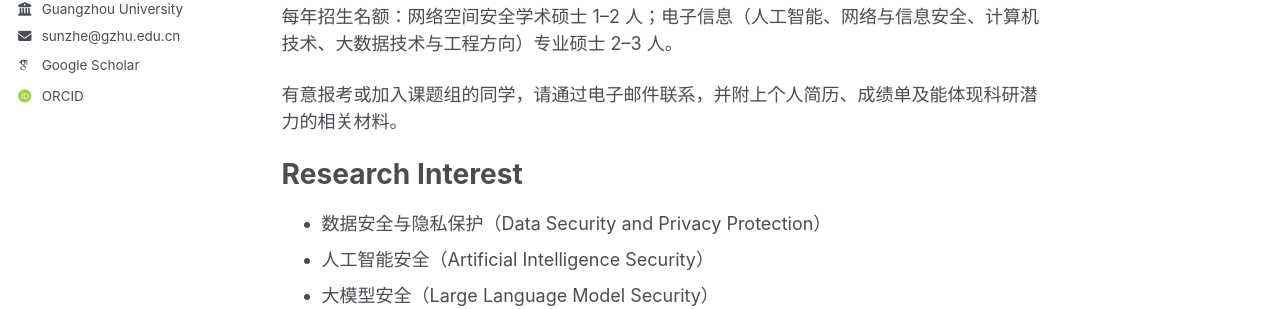
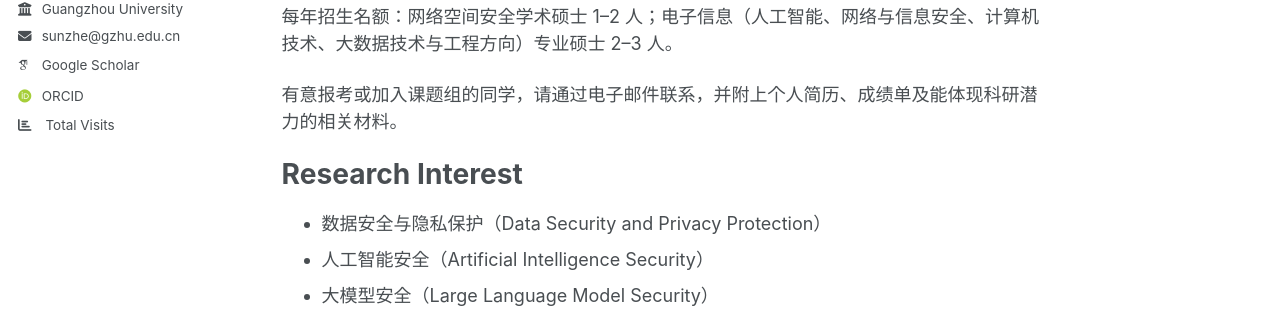
Before and after one commit to ZheSun208/ZheSun208.github.io, a Jekyll site: the page built from _pages/about.md, in a window 1280 px wide. Shown: the part 528-837 px from the top of the page. Built offline with Jekyll 4.4.1, drawn with Linux system fonts in a browser that asks for light colours; some web fonts are replaced; a script bundle is joined from its source files by our own code; library files that are not in the unit come from our copies; comment, search, counter and statistics services are not loaded.

Commit message:
Update author-profile.html

```diff
--- a/_includes/author-profile.html
+++ b/_includes/author-profile.html
@@ -56,6 +56,12 @@
       {% if author.orcid %}
         <li><a href="{{ author.orcid }}"><i class="ai ai-orcid ai-fw icon-pad-right"></i>ORCID</a></li>
       {% endif %}
+      <li>
+        <i class="fas fa-fw fa-chart-bar icon-pad-right" aria-hidden="true"></i>
+        <span id="busuanzi_container_site_pv">
+          Total Visits <span id="busuanzi_value_site_pv"></span>
+        </span>
+      </li>
       {% if author.pubmed %}
         <li><a href="{{ author.pubmed }}"><i class="ai ai-pubmed ai-fw icon-pad-right"></i>PubMed</a></li>
       {% endif %}
@@ -172,5 +178,6 @@
       <li><a href="https://www.zhihu.com/people/{{ author.zhihu }}"><i class="fab fa-fw fa-zhihu icon-pad-right" aria-hidden="true"></i>Zhihu</a></li>
       {% endif %}
     </ul>
+    <script async src="//busuanzi.ibruce.info/busuanzi/2.3/busuanzi.pure.mini.js"></script>
   </div>
 </div>
```
